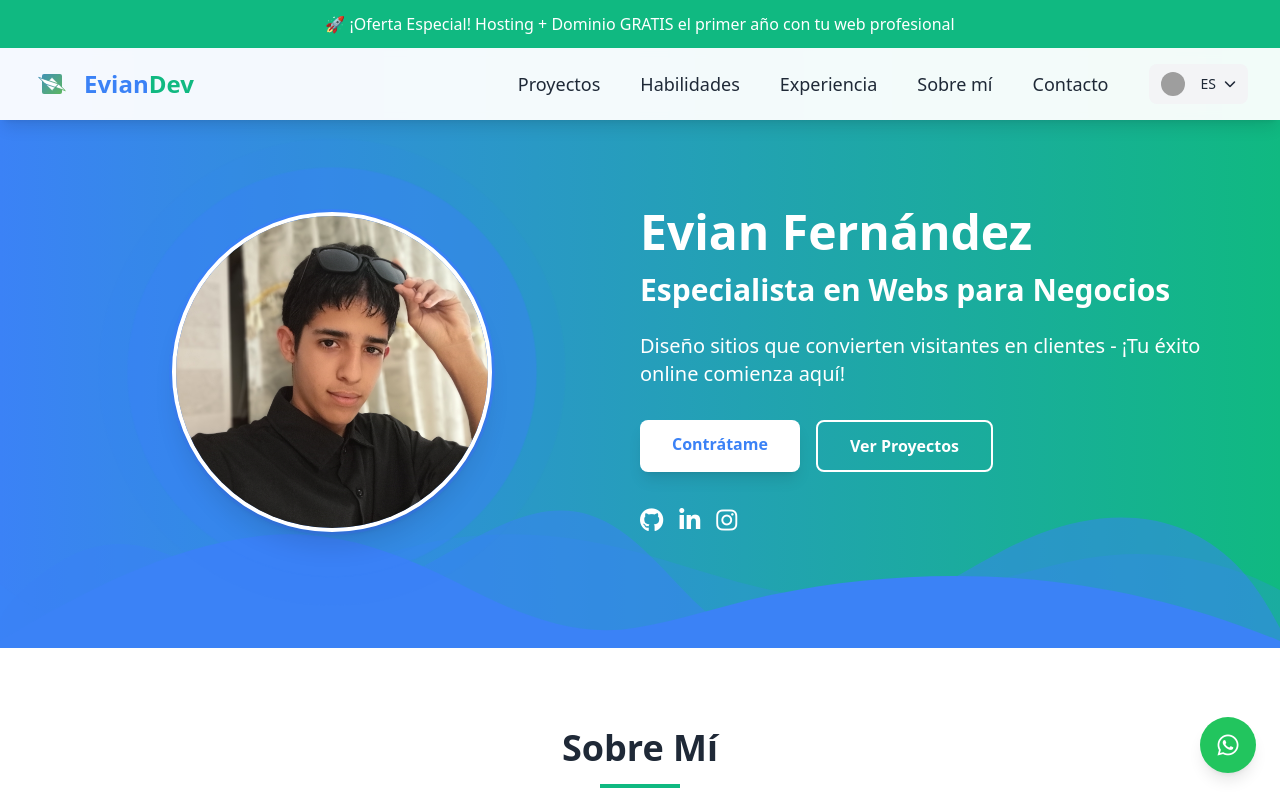
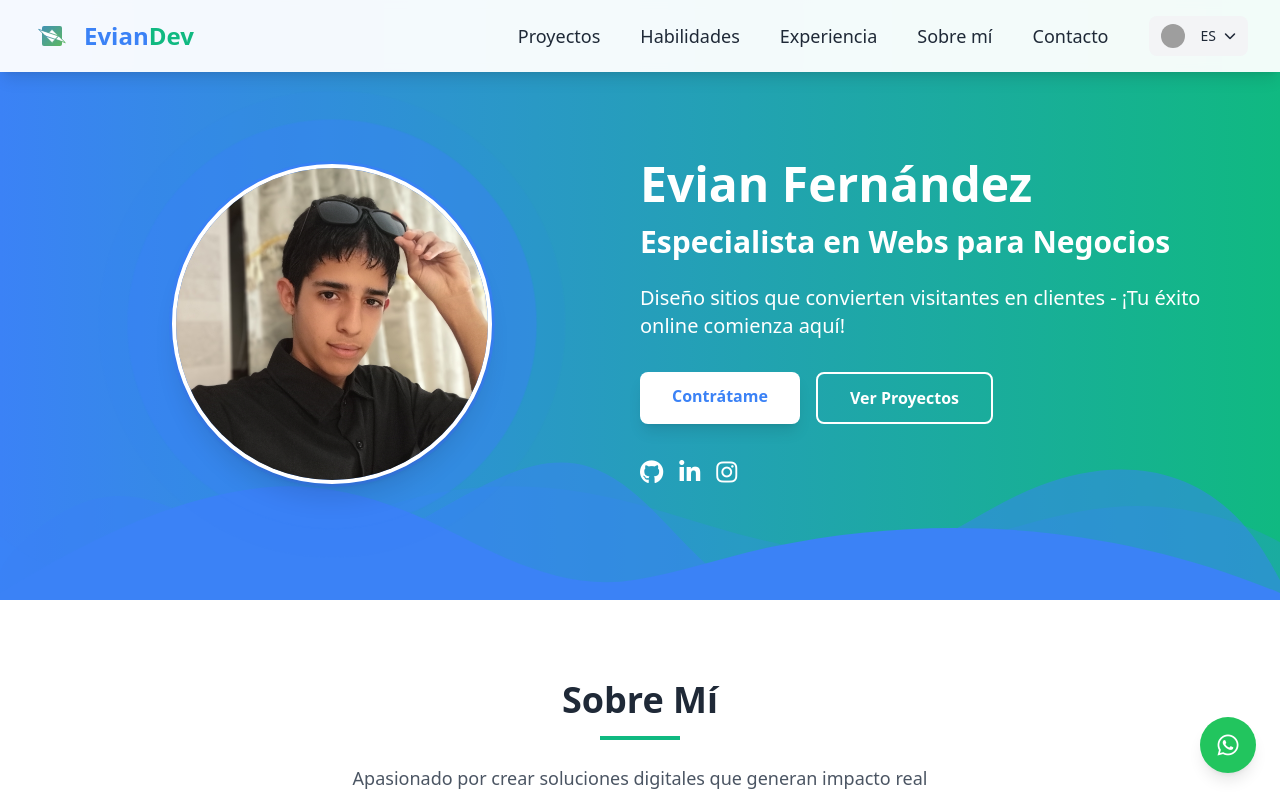
Before and after one commit to Ev1an/Portfolio, a plain HTML site: page index.html in a window 1280 px wide. Shown: the top 800 px of the page. Drawn offline with nearby package versions, Linux system fonts and the light colour scheme; grey boxes are pictures that could not be loaded.

Commit message:
index.html

```diff
--- a/index.html
+++ b/index.html
@@ -240,10 +240,7 @@
     </style>
 </head>
 <body class="bg-gray-50 font-sans antialiased text-gray-800">
-    <!-- Banner nuevo -->
-    <div class="bg-secondary text-white text-center py-3 px-4" data-i18n="banner.offer">
-        🚀 ¡Oferta Especial! Hosting + Dominio GRATIS el primer año con tu web profesional
-    </div>
+
 
     <!-- Header/Navbar -->
     <header class="fixed w-full bg-white/95 backdrop-blur-sm shadow-lg z-50 transition-all duration-300" id="navbar">
```
